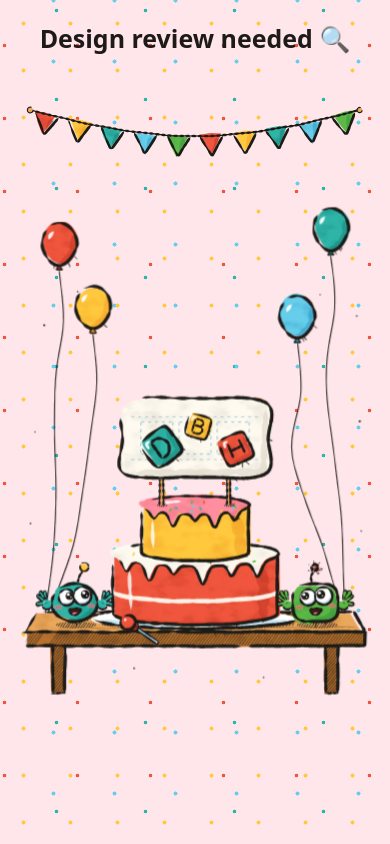
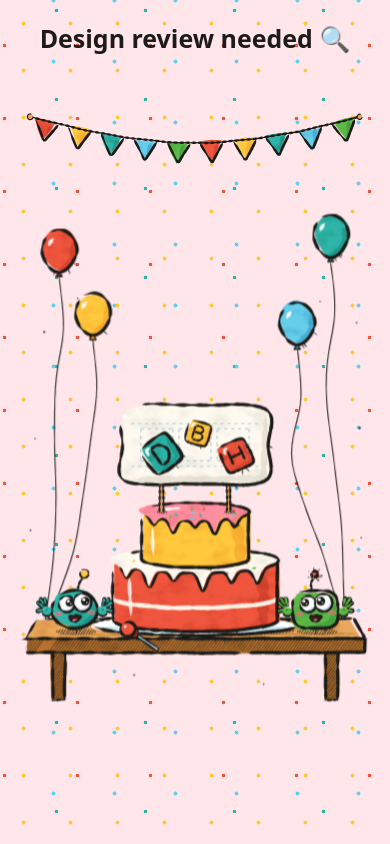
Before and after one commit to itsmanikandan20-debug/Happy-Birthday, a plain HTML site: page index.html in a window 390 px wide. Drawn offline with Linux system fonts and the light colour scheme.

Commit message:
Fit the whole page in one screen, no scrolling
Scene now scales to the window height on desktop and fills tall phones.

Co-Authored-By: Claude Opus 5.5 <noreply@anthropic.com>
Claude-Session: https://claude.ai/code/session_01Y6kuiAt2JcuArVv7M2wC13

```diff
--- a/index.html
+++ b/index.html
@@ -5,14 +5,14 @@
 <meta name="viewport" content="width=device-width,initial-scale=1">
 <title>Happy Birthday!</title>
 <style>
-  html,body{margin:0;min-height:100%;color:#1d1a18;background-color:#ffe6ea;background-image:radial-gradient(#ffc83d 1.7px,transparent 2.3px),radial-gradient(#66cdea 1.7px,transparent 2.3px),radial-gradient(#f0563d 1.5px,transparent 2.1px),radial-gradient(#2fb5a7 1.5px,transparent 2.1px);background-size:47px 47px,61px 61px,73px 73px,89px 89px;background-position:0 0,23px 31px,41px 9px,12px 55px;font-family:"Comic Neue","Chalkboard SE","Segoe Print","Bradley Hand",ui-rounded,system-ui,sans-serif}
-  .wrap{max-width:560px;margin:0 auto;padding:16px 12px 26px;text-align:center;box-sizing:border-box;min-height:100vh;min-height:100dvh;display:flex;flex-direction:column}
-  .scene{flex:1;display:flex;align-items:center;justify-content:center;padding:8px 0}
-  .foot{min-height:96px}
+  html,body{margin:0;height:100%;overflow:hidden;color:#1d1a18;background-color:#ffe6ea;background-image:radial-gradient(#ffc83d 1.7px,transparent 2.3px),radial-gradient(#66cdea 1.7px,transparent 2.3px),radial-gradient(#f0563d 1.5px,transparent 2.1px),radial-gradient(#2fb5a7 1.5px,transparent 2.1px);background-size:47px 47px,61px 61px,73px 73px,89px 89px;background-position:0 0,23px 31px,41px 9px,12px 55px;font-family:"Comic Neue","Chalkboard SE","Segoe Print","Bradley Hand",ui-rounded,system-ui,sans-serif}
+  .wrap{max-width:560px;margin:0 auto;padding:16px 12px 26px;text-align:center;box-sizing:border-box;height:100vh;height:100dvh;overflow:hidden;display:flex;flex-direction:column}
+  .scene{flex:1;min-height:0;position:relative;margin:6px 0}
+  .foot{min-height:84px}
   h1{font-size:clamp(24px,6.4vw,38px);margin:8px 0 2px;line-height:1.15;transition:transform .5s cubic-bezier(.3,1.6,.5,1)}
   h1.pop{transform:scale(1.08) rotate(-1.5deg)}
   .sub{font-size:16px;opacity:.8;min-height:22px;margin-bottom:2px}
-  svg{width:100%;height:auto;display:block;touch-action:manipulation;-webkit-user-select:none;user-select:none;-webkit-tap-highlight-color:transparent}
+  svg{position:absolute;inset:0;width:100%;height:100%;display:block;touch-action:manipulation;-webkit-user-select:none;user-select:none;-webkit-tap-highlight-color:transparent}
   .hint{display:inline-block;margin-top:4px;padding:11px 18px;border:2.5px solid #1d1a18;border-radius:18px 13px 20px 12px;font-size:17px;line-height:1.35;background:#fffaf0;box-shadow:3px 4px 0 #1d1a18;max-width:92%;transition:transform .25s}
   .hint.bump{transform:translateY(-3px) rotate(-.6deg)}
   .hint b{color:#b8311f}
@@ -503,9 +503,7 @@ const svgEl=document.getElementById('stage');
 const toSvg=e=>{const p=svgEl.createSVGPoint();p.x=e.clientX;p.y=e.clientY;return p.matrixTransform(art.getScreenCTM().inverse())};
 /* tall phone screens: keep the bunting at the top, move the scene down to fill the height */
 (()=>{const bnt=document.getElementById('bunting');const hold=E('g',{filter:'url(#bd-rough)'},svgEl);svgEl.insertBefore(hold,art);hold.appendChild(bnt);
-  const fit=()=>{const w=svgEl.clientWidth||1;const wrap=document.querySelector('.wrap');
-    const used=$('title').offsetHeight+document.querySelector('.foot').offsetHeight+60;
-    const avail=window.innerHeight-used;const want=480*avail/w;const extra=Math.max(0,Math.min(260,want-524));
+  const fit=()=>{const sc=document.querySelector('.scene');const w=sc.clientWidth||1,avail=sc.clientHeight||1;const want=480*avail/w;const extra=Math.max(0,Math.min(260,want-524));
     svgEl.setAttribute('viewBox',`0 36 480 ${f1(524+extra)}`);
     art.setAttribute('transform',`translate(0 ${f1(extra)})`);fx.setAttribute('transform',`translate(0 ${f1(extra)})`);
     const LF=[.8,.62,.86,.58];BALLOONS.forEach((b,i)=>{b.lift=extra*LF[i];const top=b.y+33,len=450-top,sy=(len+b.lift)/len;
```
